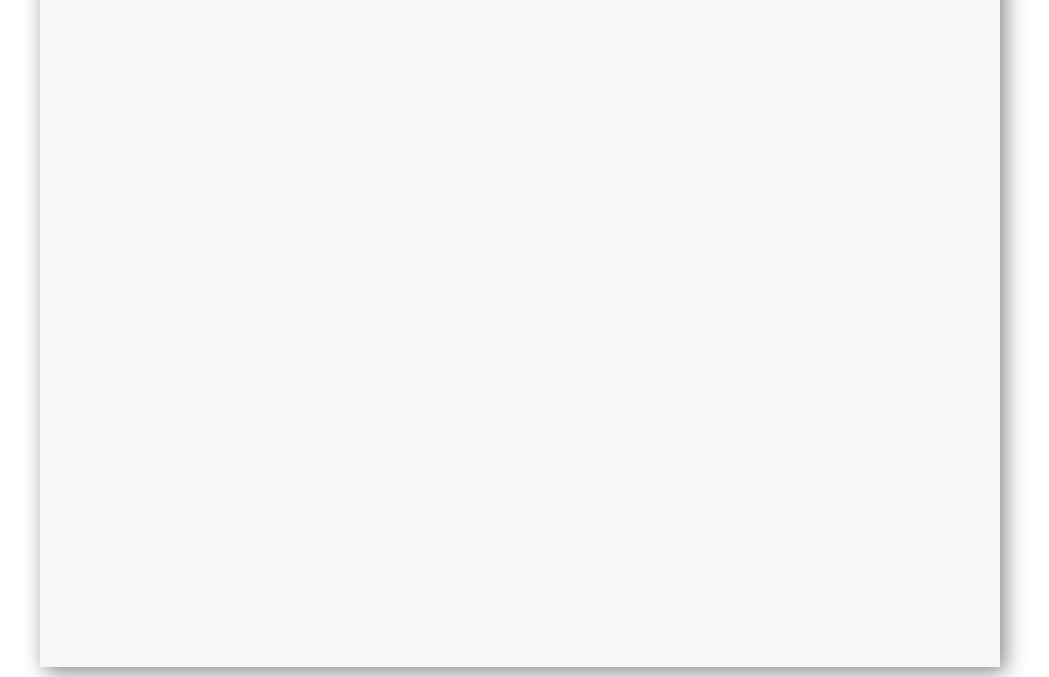
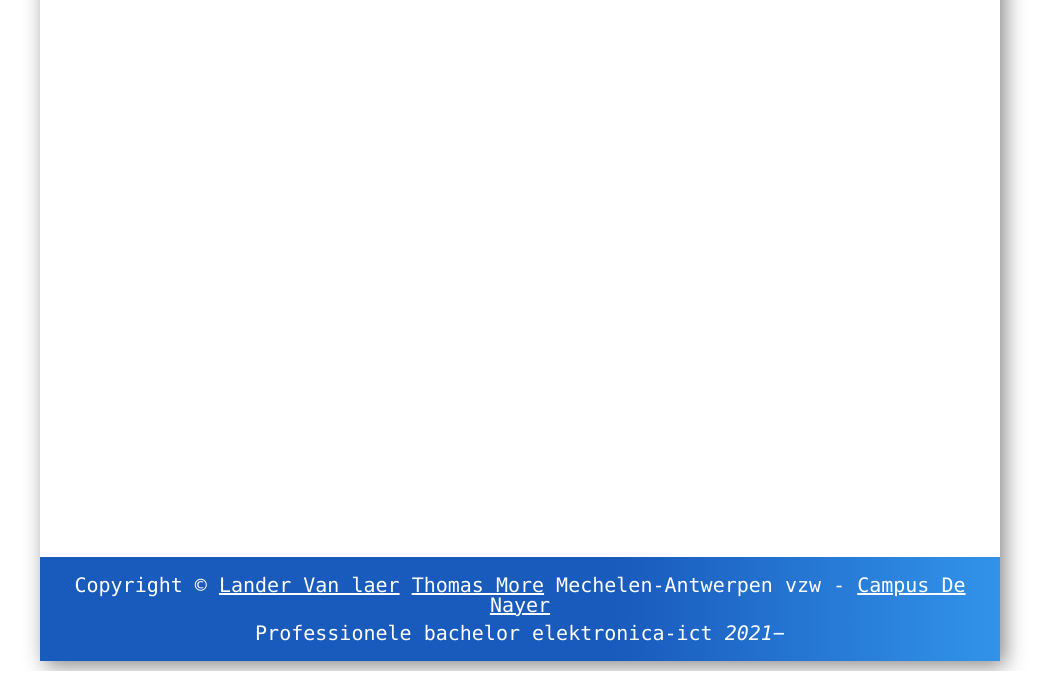
Before and after one commit to LanderVanlaer/Web-Engineering-1AI1-portfolio, a plain HTML site: page src/index.html in a window 1280 px wide. Shown: the part 143-820 px from the top of the page, without its empty margins (120-1169 px from the left). Drawn offline with nearby package versions, Linux system fonts and the light colour scheme; files that its build step writes are made by us from their sources.

Commit message:
add footer

```diff
--- a/src/css/style.scss
+++ b/src/css/style.scss
@@ -2,12 +2,14 @@ html {
     font-size: 20px;
 }
 
+em {
+    font-style: italic;
+}
+
 div.container {
     width: 75%;
-    height: 100vh;
     margin: .5rem auto;
 
-    background-color: #f7f7f7;
     box-shadow: 5px 5px 20px 0 #888888;
     font-family: "Source Code Pro", "SF Mono", Monaco, Inconsolata, "Fira Mono", "Droid Sans Mono", monospace, monospace;
 }
@@ -81,3 +83,27 @@ header {
         }
     }
 }
+
+main {
+    min-height: 70vh;
+}
+
+footer {
+    padding: .5rem 0;
+    text-align: center;
+    color: white;
+    background: linear-gradient(90deg, #195abd 60%, #3293e9 100%);
+
+
+    a, a:visited {
+        color: white;
+
+        &:hover {
+            color: #ccc;
+        }
+    }
+
+    div {
+        margin: .4rem 0;
+    }
+}
--- a/src/index.html
+++ b/src/index.html
@@ -5,6 +5,7 @@
     <title>Home - Lander Van laer</title>
     <link href="/css/reset.css" rel="stylesheet" type="text/css">
     <link href="/css/style.css" rel="stylesheet" type="text/css">
+    <script defer src="/js/script.js"></script>
 </head>
 <body>
     <div class="container">
@@ -29,7 +30,14 @@
 
         </main>
         <footer>
-
+            <div>
+                Copyright &copy; <a href="https://github.com/LanderVanlaer">Lander Van laer</a>
+                <a href="https://www.thomasmore.be/">Thomas More</a> Mechelen-Antwerpen
+                vzw - <a href="https://www.thomasmore.be/campussen/campus-de-nayer">Campus De Nayer</a>
+            </div>
+            <div>
+                Professionele bachelor elektronica-ict <em>2021&minus;<span id="yearNow"></span></em>
+            </div>
         </footer>
     </div>
 </body>
--- /dev/null
+++ b/src/js/script.ts
@@ -0,0 +1,2 @@
+// Set copyright end-year
+document.getElementById('yearNow').innerText = String(new Date().getFullYear());
```
Also changed, not shown: 1 other file.
